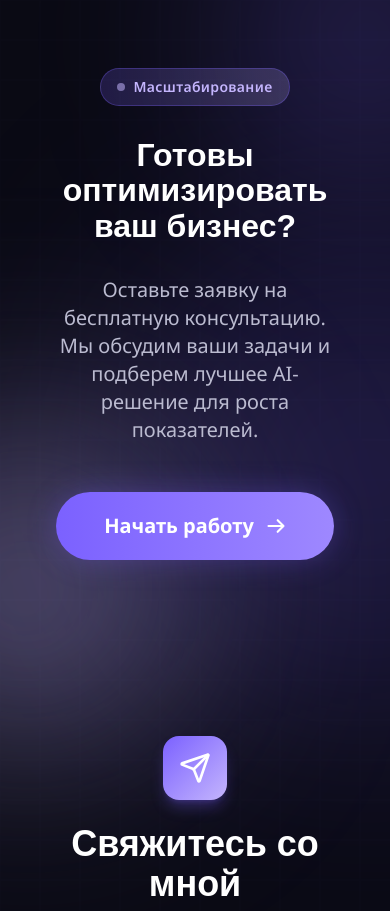
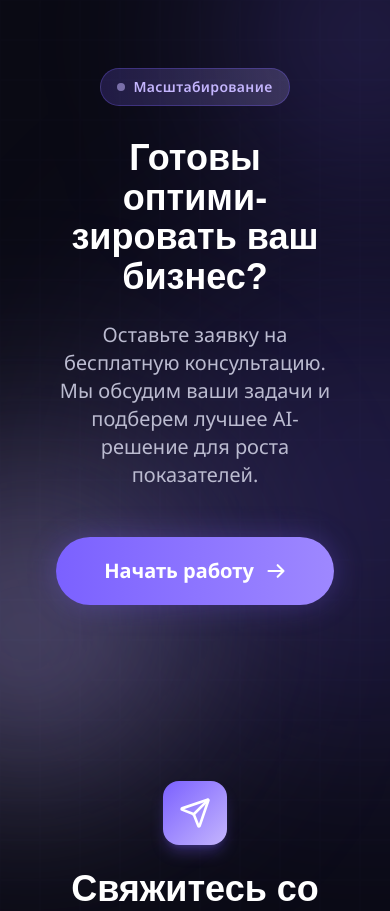
Before and after one commit to elvinvlad/vibe-portfolio, a React (Vite) app: page / in a window 390 px wide. Shown: the part 5120-6031 px from the top of the page. Built offline with nearby package versions, Linux system fonts and the light colour scheme; a web font is replaced by a local one.

Commit message:
style: fix mobile text overflow with soft hyphen & add safe attributes to social links

```diff
--- a/src/Terminal/components/BottomCTA.jsx
+++ b/src/Terminal/components/BottomCTA.jsx
@@ -51,9 +51,9 @@ export default function BottomCTA() {
                     whileInView={{ opacity: 1, y: 0 }}
                     viewport={{ once: true }}
                     transition={{ delay: 0.3, duration: 0.8 }}
-                    className="font-heading text-[2rem] leading-[1.1] sm:text-4xl md:text-6xl font-black text-white mb-8 break-words"
+                    className="font-heading text-4xl sm:text-5xl md:text-6xl font-black text-white mb-6 md:mb-8 leading-[1.1] md:leading-[1.1]"
                 >
-                    Готовы оптимизировать ваш бизнес?
+                    Готовы оптими&shy;зировать ваш бизнес?
                 </motion.h2>
 
                 <motion.p
--- a/src/Terminal/components/Footer.jsx
+++ b/src/Terminal/components/Footer.jsx
@@ -31,6 +31,8 @@ export default function Footer() {
                         <a
                             key={link.name}
                             href={link.href}
+                            target="_blank"
+                            rel="noopener noreferrer"
                             className="w-10 h-10 rounded-full bg-white/5 flex items-center justify-center text-text-body hover:text-white hover:bg-primary/20 hover:-translate-y-1 transition-all duration-300"
                             aria-label={link.name}
                         >
```
